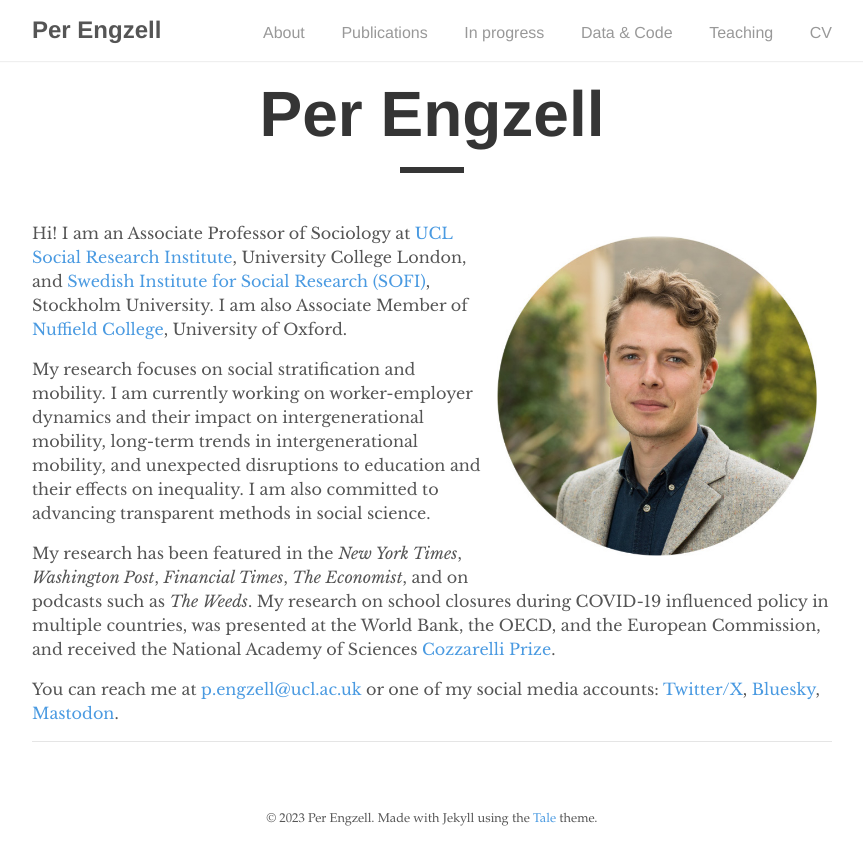
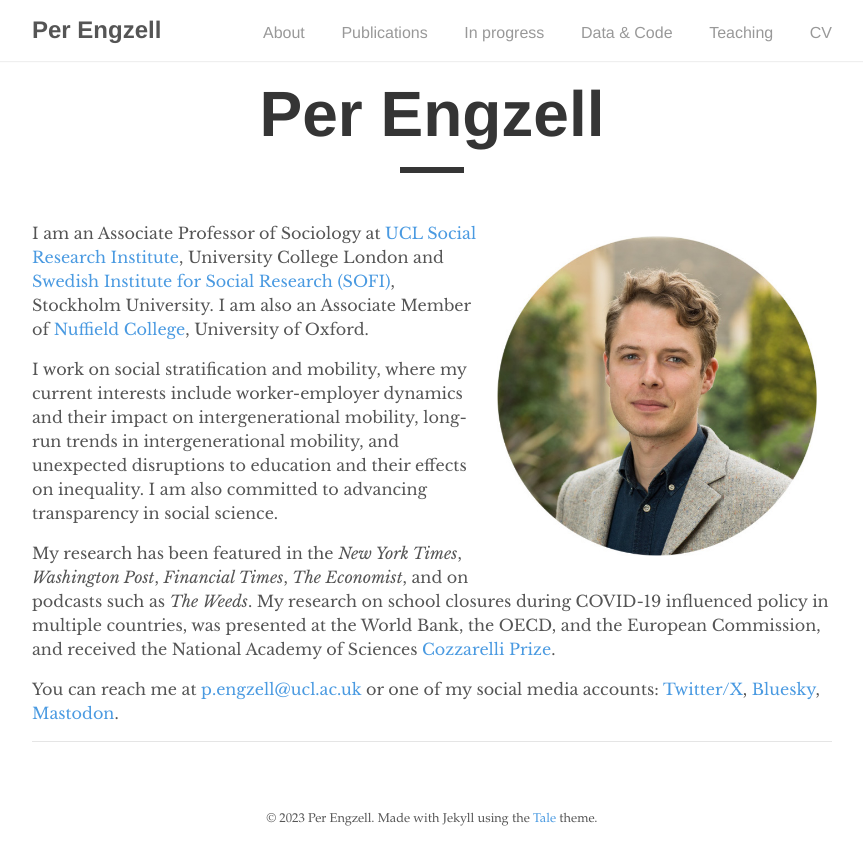
Before and after one commit to pengzell/pengzell.github.io, a Jekyll site: the page built from index.md, in a window 1280 px wide. Shown: the top 865 px of the page, without its empty margins (208-1071 px from the left). Built offline with Jekyll 4.4.1, drawn with Linux system fonts in a browser that asks for light colours.

Commit message:
Update index.md

```diff
--- a/index.md
+++ b/index.md
@@ -6,9 +6,9 @@ author: "Per Engzell"
 
 ![Per Engzell](portrait.jpg){:style="float:right; margin:15px; width: 40%;"}
 
-Hi! I am an Associate Professor of Sociology at [UCL Social Research Institute](https://www.ucl.ac.uk/ioe/departments-and-centres/departments/ucl-social-research-institute), University College London, and [Swedish Institute for Social Research (SOFI)](https://www.su.se/swedish-institute-for-social-research/), Stockholm University. I am also Associate Member of [Nuffield College](https://www.nuffield.ox.ac.uk), University of Oxford.
+I am an Associate Professor of Sociology at [UCL Social Research Institute](https://www.ucl.ac.uk/ioe/departments-and-centres/departments/ucl-social-research-institute), University College London and [Swedish Institute for Social Research (SOFI)](https://www.su.se/swedish-institute-for-social-research/), Stockholm University. I am also an Associate Member of [Nuffield College](https://www.nuffield.ox.ac.uk), University of Oxford.
 
-My research focuses on social stratification and mobility. I am currently working on worker-employer dynamics and their impact on intergenerational mobility, long-term trends in intergenerational mobility, and unexpected disruptions to education and their effects on inequality. I am also committed to advancing transparent methods in social science.
+I work on social stratification and mobility, where my current interests include worker-employer dynamics and their impact on intergenerational mobility, long-run trends in intergenerational mobility, and unexpected disruptions to education and their effects on inequality. I am also committed to advancing transparency in social science.
 
 My research has been featured in the *New York Times*, *Washington Post*, *Financial Times*, *The Economist*, and on podcasts such as *The Weeds*. My research on school closures during COVID-19 influenced policy in multiple countries, was presented at the World Bank, the OECD, and the European Commission, and received the National Academy of Sciences [Cozzarelli Prize](https://www.youtube.com/watch?v=Yhuv1yJrdC4).
 
```
